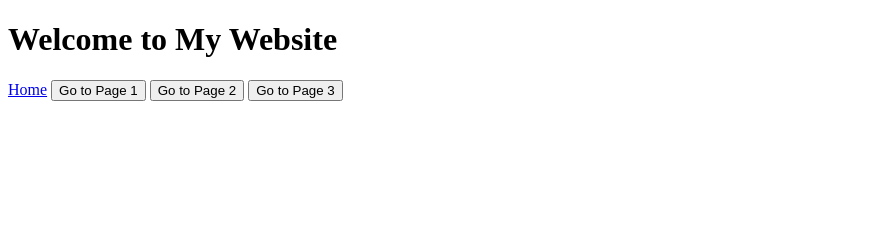
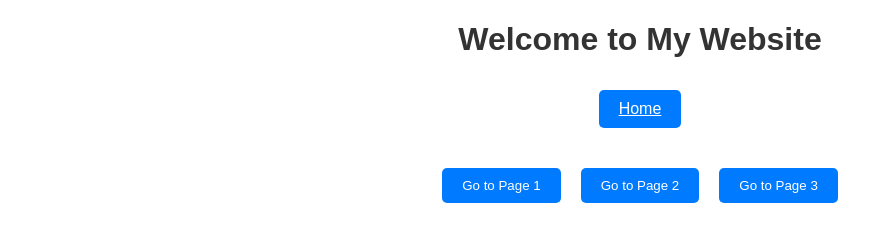
Before and after one commit to Zekeakers1Gaming/FlashWebArchive, a plain HTML site: page index.html in a window 1280 px wide. Shown: the whole page, without its empty margins (0-893 px from the left). Drawn offline with Linux system fonts and the light colour scheme.

Commit message:
index.html

```diff
--- a/index.html
+++ b/index.html
@@ -2,16 +2,56 @@
 <html>
 <head>
     <title>Navigation Example</title>
+    <style>
+        body {
+            font-family: Arial, sans-serif;
+            text-align: center;
+        }
+
+        h1 {
+            color: #333;
+        }
+
+        .button-container {
+            display: flex;
+            justify-content: center;
+            margin-top: 20px;
+        }
+
+        .button {
+            display: inline-block;
+            padding: 10px 20px;
+            margin: 10px;
+            background-color: #007BFF;
+            color: #fff;
+            border: none;
+            cursor: pointer;
+            border-radius: 5px;
+            transition: background-color 0.3s ease;
+        }
+
+        .button:hover {
+            background-color: #0056b3;
+        }
+    </style>
 </head>
 <body>
     <h1>Welcome to My Website</h1>
 
     <!-- Home Button -->
-    <a href="index.html">Home</a>
+    <a href="index.html" class="button">Home</a>
 
     <!-- Buttons to Different HTML Pages -->
-    <button onclick="location.href='page1.html'">Go to Page 1</button>
-    <button onclick="location.href='page2.html'">Go to Page 2</button>
-    <button onclick="location.href='page3.html'">Go to Page 3</button>
+    <div class="button-container">
+        <button class="button" onclick="goToPage('page1.html')">Go to Page 1</button>
+        <button class="button" onclick="goToPage('page2.html')">Go to Page 2</button>
+        <button class="button" onclick="goToPage('page3.html')">Go to Page 3</button>
+    </div>
+
+    <script>
+        function goToPage(url) {
+            window.location.href = url;
+        }
+    </script>
 </body>
 </html>
```
